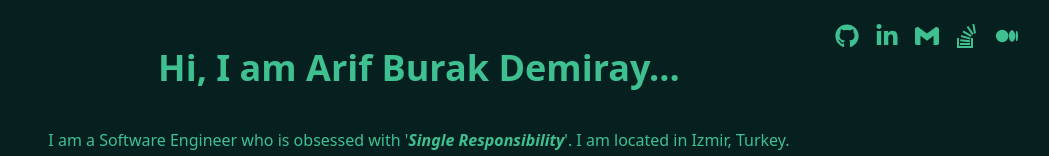
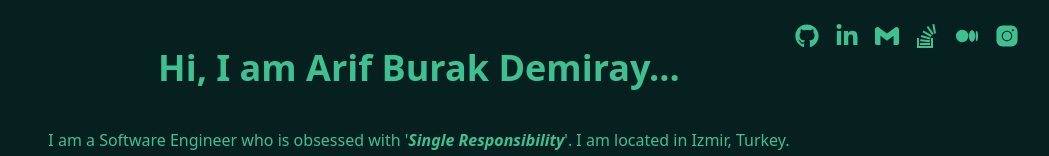
Before and after one commit to arifBurakDemiray/demiray.co, a Vue app: page / in a window 1280 px wide. Shown: the top 156 px of the page, without its empty margins (221-1270 px from the left). Built offline with nearby package versions, Linux system fonts and the light colour scheme.

Commit message:
feat: instagram accout added

```diff
--- a/src/assets/Icons.vue
+++ b/src/assets/Icons.vue
@@ -10,6 +10,8 @@ export default {
   stackOverflowData:
   "M15 21h-10v-2h10v2zm6-11.665l-1.621-9.335-1.993.346 1.62 9.335 1.994-.346zm-5.964 6.937l-9.746-.975-.186 2.016 9.755.879.177-1.92zm.538-2.587l-9.276-2.608-.526 1.954 9.306 2.5.496-1.846zm1.204-2.413l-8.297-4.864-1.029 1.743 8.298 4.865 1.028-1.744zm1.866-1.467l-5.339-7.829-1.672 1.14 5.339 7.829 1.672-1.14zm-2.644 4.195v8h-12v-8h-2v10h16v-10h-2z",
   mediumData:
-  "M15 12A13 13 0 1015 38 13 13 0 1015 12zM35.5 13c-3.59 0-6.5 5.373-6.5 12 0 1.243.102 2.441.292 3.568.253 1.503.662 2.879 1.192 4.065.265.593.56 1.138.881 1.627.642.978 1.388 1.733 2.202 2.201C34.178 36.811 34.827 37 35.5 37s1.322-.189 1.933-.539c.814-.468 1.56-1.223 2.202-2.201.321-.489.616-1.034.881-1.627.53-1.185.939-2.562 1.192-4.065C41.898 27.441 42 26.243 42 25 42 18.373 39.09 13 35.5 13zM45.5 14c-.259 0-.509.173-.743.495-.157.214-.307.494-.448.833-.071.169-.14.353-.206.551-.133.395-.257.846-.37 1.343-.226.995-.409 2.181-.536 3.497-.063.658-.112 1.349-.146 2.065C43.017 23.499 43 24.241 43 25s.017 1.501.051 2.217c.033.716.082 1.407.146 2.065.127 1.316.31 2.501.536 3.497.113.498.237.948.37 1.343.066.198.135.382.206.551.142.339.292.619.448.833C44.991 35.827 45.241 36 45.5 36c1.381 0 2.5-4.925 2.5-11S46.881 14 45.5 14z"
+  "M15 12A13 13 0 1015 38 13 13 0 1015 12zM35.5 13c-3.59 0-6.5 5.373-6.5 12 0 1.243.102 2.441.292 3.568.253 1.503.662 2.879 1.192 4.065.265.593.56 1.138.881 1.627.642.978 1.388 1.733 2.202 2.201C34.178 36.811 34.827 37 35.5 37s1.322-.189 1.933-.539c.814-.468 1.56-1.223 2.202-2.201.321-.489.616-1.034.881-1.627.53-1.185.939-2.562 1.192-4.065C41.898 27.441 42 26.243 42 25 42 18.373 39.09 13 35.5 13zM45.5 14c-.259 0-.509.173-.743.495-.157.214-.307.494-.448.833-.071.169-.14.353-.206.551-.133.395-.257.846-.37 1.343-.226.995-.409 2.181-.536 3.497-.063.658-.112 1.349-.146 2.065C43.017 23.499 43 24.241 43 25s.017 1.501.051 2.217c.033.716.082 1.407.146 2.065.127 1.316.31 2.501.536 3.497.113.498.237.948.37 1.343.066.198.135.382.206.551.142.339.292.619.448.833C44.991 35.827 45.241 36 45.5 36c1.381 0 2.5-4.925 2.5-11S46.881 14 45.5 14z",
+  instagramData:
+  "M 16 3 C 8.83 3 3 8.83 3 16 L 3 34 C 3 41.17 8.83 47 16 47 L 34 47 C 41.17 47 47 41.17 47 34 L 47 16 C 47 8.83 41.17 3 34 3 L 16 3 z M 37 11 C 38.1 11 39 11.9 39 13 C 39 14.1 38.1 15 37 15 C 35.9 15 35 14.1 35 13 C 35 11.9 35.9 11 37 11 z M 25 14 C 31.07 14 36 18.93 36 25 C 36 31.07 31.07 36 25 36 C 18.93 36 14 31.07 14 25 C 14 18.93 18.93 14 25 14 z M 25 16 C 20.04 16 16 20.04 16 25 C 16 29.96 20.04 34 25 34 C 29.96 34 34 29.96 34 25 C 34 20.04 29.96 16 25 16 z"
 };
 </script>
--- a/src/components/Links.vue
+++ b/src/components/Links.vue
@@ -70,6 +70,20 @@
       >
         <path :d="mediumData"></path></svg
     ></a>
+    <a :href="linkInstagram" :class="className" target="_blank"
+      ><svg
+        aria-hidden="true"
+        focusable="false"
+        data-prefix="fab"
+        data-icon="medium"
+        class="w-6 h-6 ml-auto"
+        role="img"
+        xmlns="http://www.w3.org/2000/svg"
+        viewBox="0 0 50 50"
+        fill="currentColor"
+      >
+        <path :d="instagramData"></path></svg
+    ></a>
 <!--     <span @click="togglePopup" :class="className" class="hover:cursor-pointer">
       <svg
         aria-hidden="true"
@@ -102,8 +116,10 @@ export default {
       mailData: Icons.mailData,
       stackOverflowData: Icons.stackOverflowData,
       mediumData: Icons.mediumData,
+      instagramData: Icons.instagramData,
       linkGithub: "https://github.com/arifBurakDemiray",
       linkLinkedin: "http://www.linkedin.com/in/arifBurakDemiray",
+      linkInstagram: "https://www.instagram.com/demirayarifburak",
       linkMail: "mailto:burakdemiray09@hotmail.com",
       linkMedium: "https://arifburakdemiray.medium.com/",
       linkStackOverflow: "https://stackoverflow.com/users/16263216/euxinos"
```
